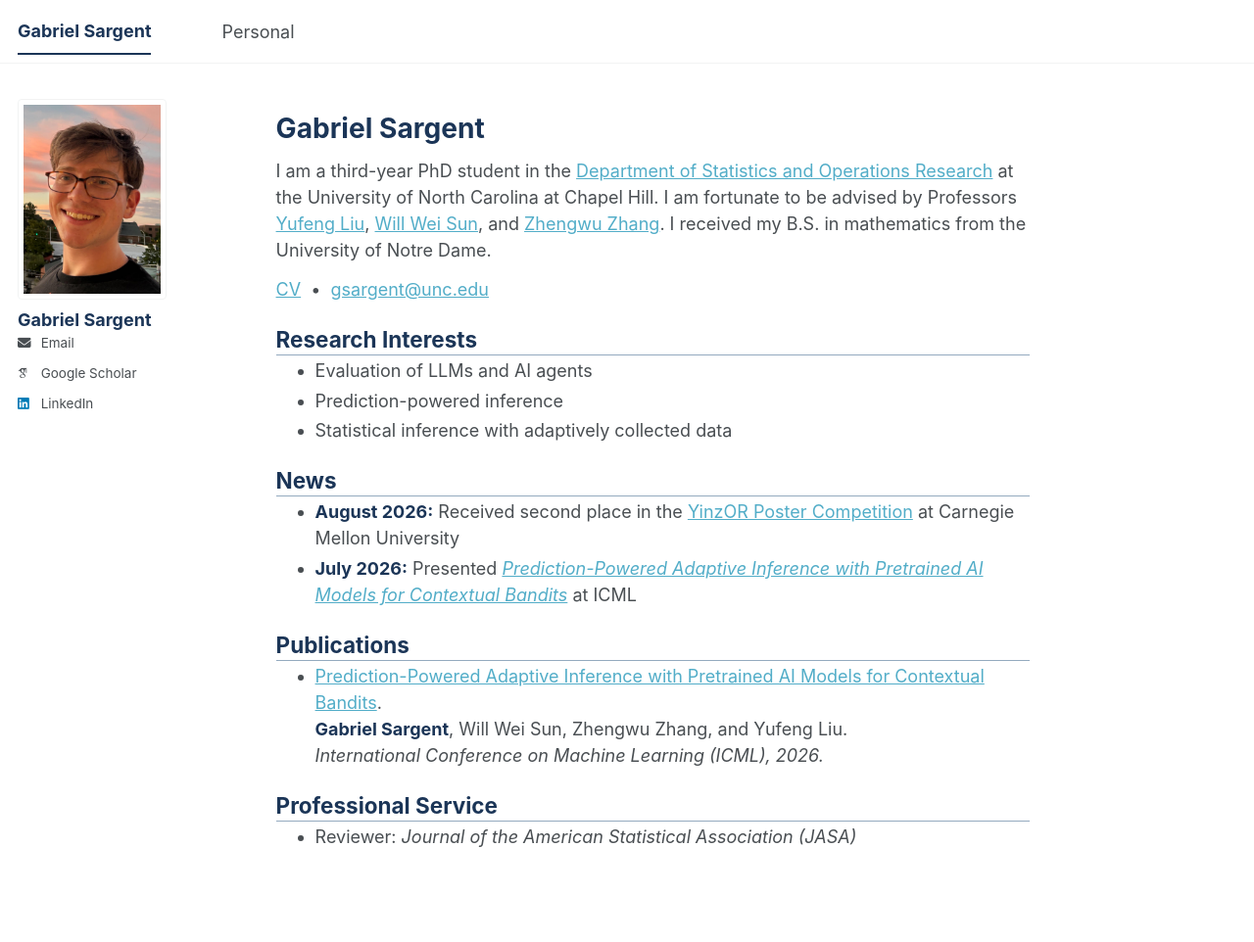
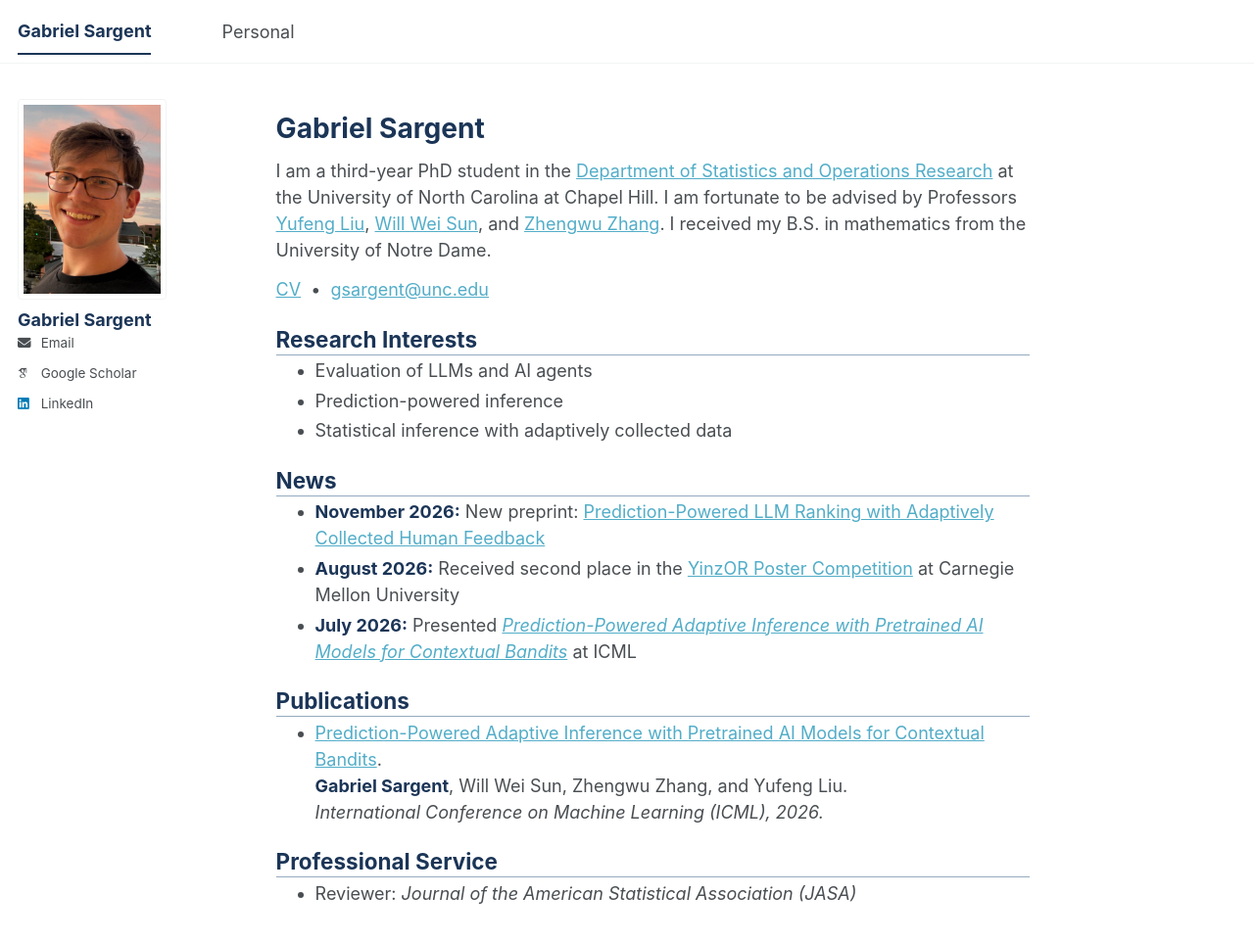
Before and after one commit to GabrielSargent/GabrielSargent.github.io, a Jekyll site: the page built from _pages/about.md, in a window 1280 px wide and 964 px high. Shown: the whole window at 98% size. Built offline with Jekyll 4.4.1, drawn with Linux system fonts in a browser that asks for light colours; some web fonts are replaced; a script bundle is joined from its source files by our own code; library files that are not in the unit come from our copies.

Commit message:
Add PP-Rank preprint to News

```diff
--- a/_pages/about.md
+++ b/_pages/about.md
@@ -17,6 +17,7 @@ I am a third-year PhD student in the [Department of Statistics and Operations Re
 - Statistical inference with adaptively collected data
 
 ## News
+- **November 2026:** New preprint: [Prediction-Powered LLM Ranking with Adaptively Collected Human Feedback](/files/PP_Rank.pdf)
 - **August 2026:** Received second place in the [YinzOR Poster Competition](https://yinzor.cmuinforms.org/poster_competition/index.html) at Carnegie Mellon University
 - **July 2026:** Presented [*Prediction-Powered Adaptive Inference with Pretrained AI Models for Contextual Bandits*](/files/PPAI.pdf) at ICML
 
```
